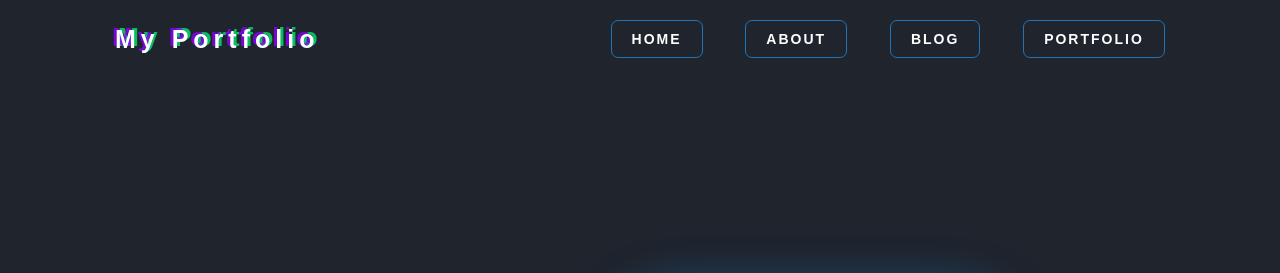
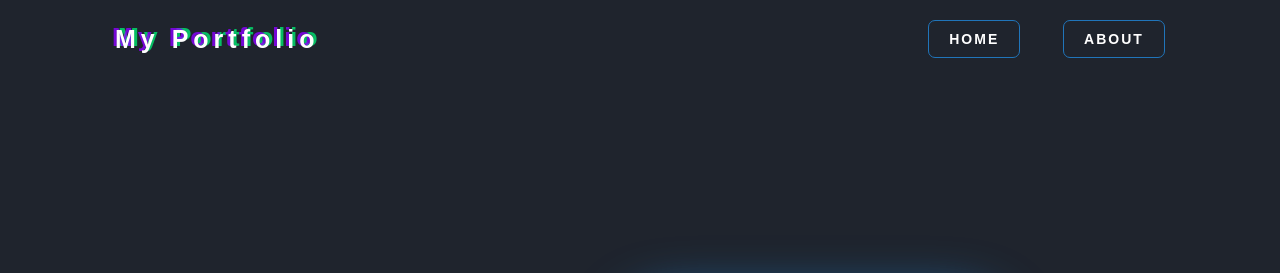
Before and after one commit to RizkyyyR/RizkyyyR.github.io, a plain HTML site: page index.html in a window 1280 px wide. Shown: the top 273 px of the page. Drawn offline with nearby package versions, Linux system fonts and the light colour scheme.

Commit message:
Update index.html

```diff
--- a/index.html
+++ b/index.html
@@ -20,12 +20,6 @@
       </button></a>
         <a href="#about"><button>
           About
-      </button></a>
-        <a href="#blog"><button>
-          Blog
-      </button></a>
-        <a href="#portfolio"><button>
-          Portfolio
       </button></a>
       </nav>
     </header>
```
